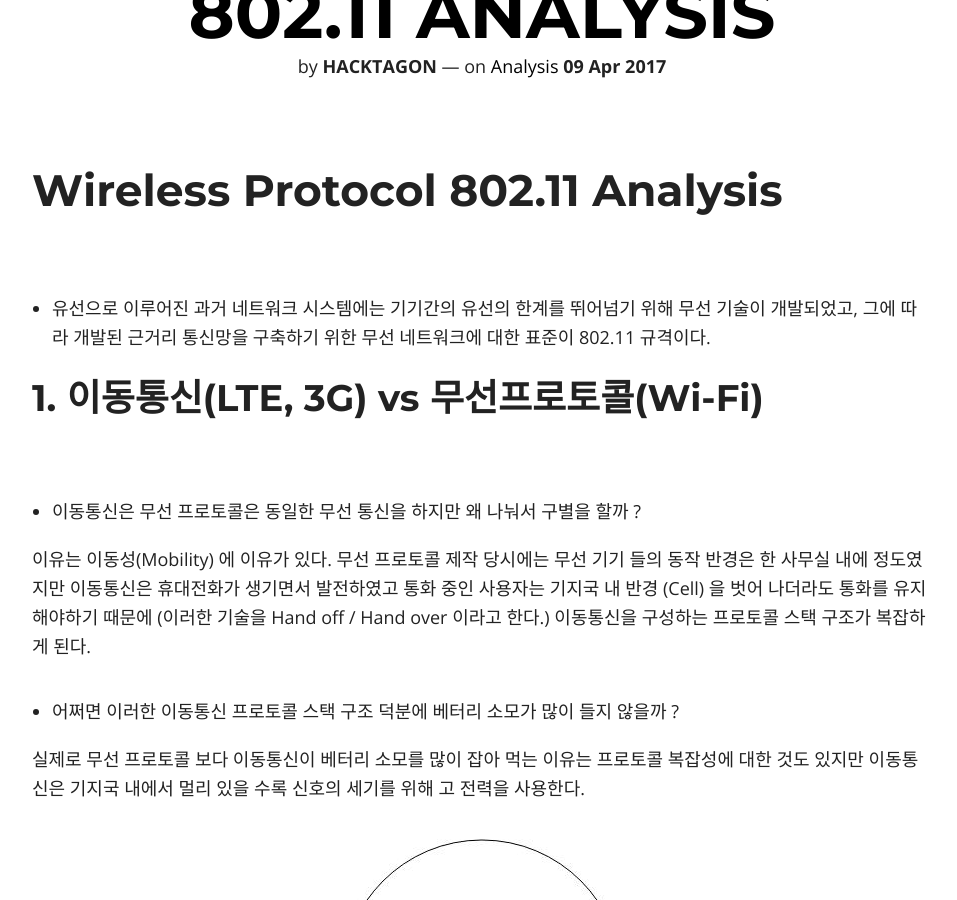
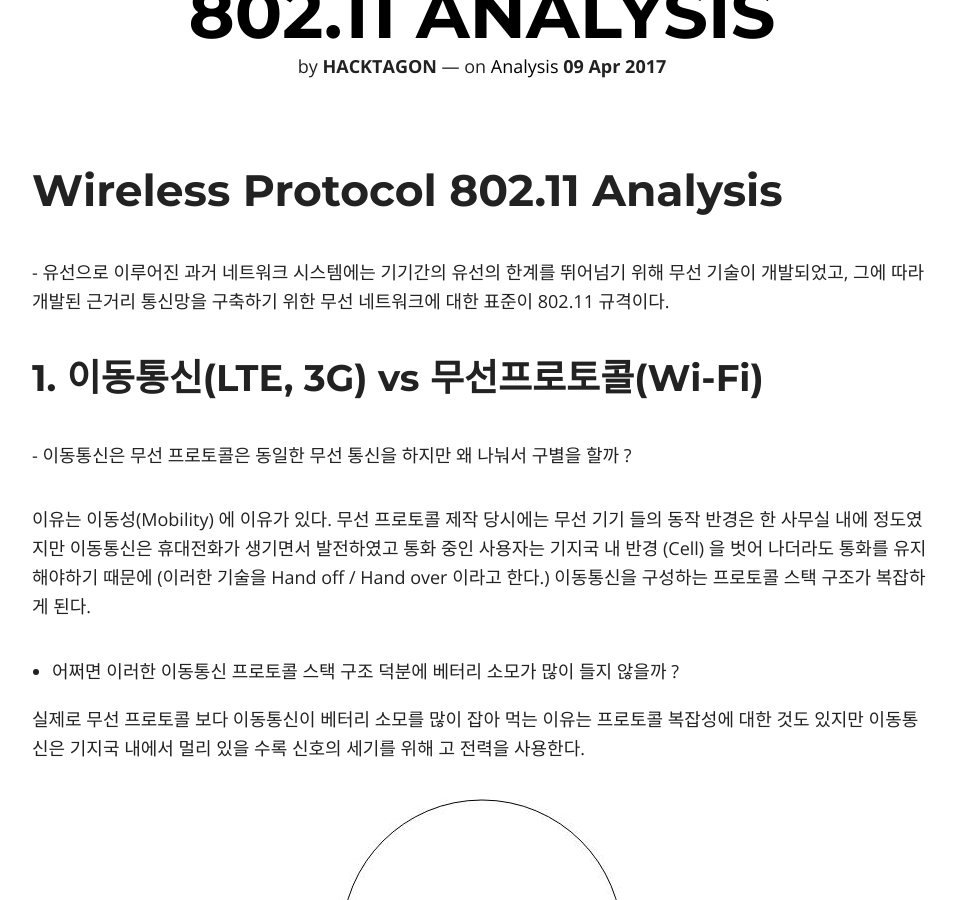
Before and after one commit to hacktagon/hacktagon.github.io, a Jekyll site: the page built from _posts/2017-04-09-Wireless_Protocol.md, in a window 1280 px wide and 900 px high, scrolled down 302 px. Shown: the whole window, without its empty margins (158-1115 px from the left). Built offline with Jekyll 4.4.1, drawn with Linux system fonts in a browser that asks for light colours; nearby versions of some CDN libraries; library files that are not in the unit come from our copies.

Commit message:
init
test

```diff
--- a/_posts/2017-04-09-Wireless_Protocol.md
+++ b/_posts/2017-04-09-Wireless_Protocol.md
@@ -10,14 +10,12 @@ featured: true
 
 
 # Wireless Protocol 802.11 Analysis
-<br>
-- 유선으로 이루어진 과거 네트워크 시스템에는 기기간의 유선의 한계를 뛰어넘기 위해 무선 기술이 개발되었고, 그에 따라 개발된 근거리 통신망을 구축하기 위한 무선 네트워크에 대한 표준이 802.11 규격이다.
+<br>- 유선으로 이루어진 과거 네트워크 시스템에는 기기간의 유선의 한계를 뛰어넘기 위해 무선 기술이 개발되었고, 그에 따라 개발된 근거리 통신망을 구축하기 위한 무선 네트워크에 대한 표준이 802.11 규격이다.
 
 
 
 ## 1. 이동통신(LTE, 3G) vs 무선프로토콜(Wi-Fi)
-<br>
-- 이동통신은 무선 프로토콜은 동일한 무선 통신을 하지만 왜 나눠서 구별을 할까 ?
+<br>- 이동통신은 무선 프로토콜은 동일한 무선 통신을 하지만 왜 나눠서 구별을 할까 ?
 
 이유는 이동성(Mobility) 에 이유가 있다. 무선 프로토콜 제작 당시에는 무선 기기 들의 동작 반경은 한 사무실 내에 정도였지만 이동통신은 휴대전화가 생기면서 발전하였고 통화 중인 사용자는 기지국 내 반경 (Cell) 을 벗어 나더라도 통화를 유지해야하기 때문에 (이러한 기술을 Hand off / Hand over 이라고 한다.) 이동통신을 구성하는 프로토콜 스택 구조가 복잡하게 된다.
 
@@ -28,9 +26,7 @@ featured: true
 <img src="{{ site.url }}/images/persu/0.jpg" style="display: block; margin: auto;">
 
 ## 2. 802.11 무선 프로토콜 용어
-
-
-네트워크 구축 방식에는 Infra structured, non-infra structured 방식이 있다. 아래 그림만 봐도 알 수 있듯이 구조적인 특징을 가지고 있는 방식이 infra 구조 방식이지만 ad-hoc 같이 무선 디바이스 간의 통신을 하는 구조를 non-infra 구조 방식이라고 한다.
+<br>네트워크 구축 방식에는 Infra structured, non-infra structured 방식이 있다. 아래 그림만 봐도 알 수 있듯이 구조적인 특징을 가지고 있는 방식이 infra 구조 방식이지만 ad-hoc 같이 무선 디바이스 간의 통신을 하는 구조를 non-infra 구조 방식이라고 한다.
 
 <img src="{{ site.url }}/images/persu/1.jpg" style="display: block; margin: auto;">
 
```
